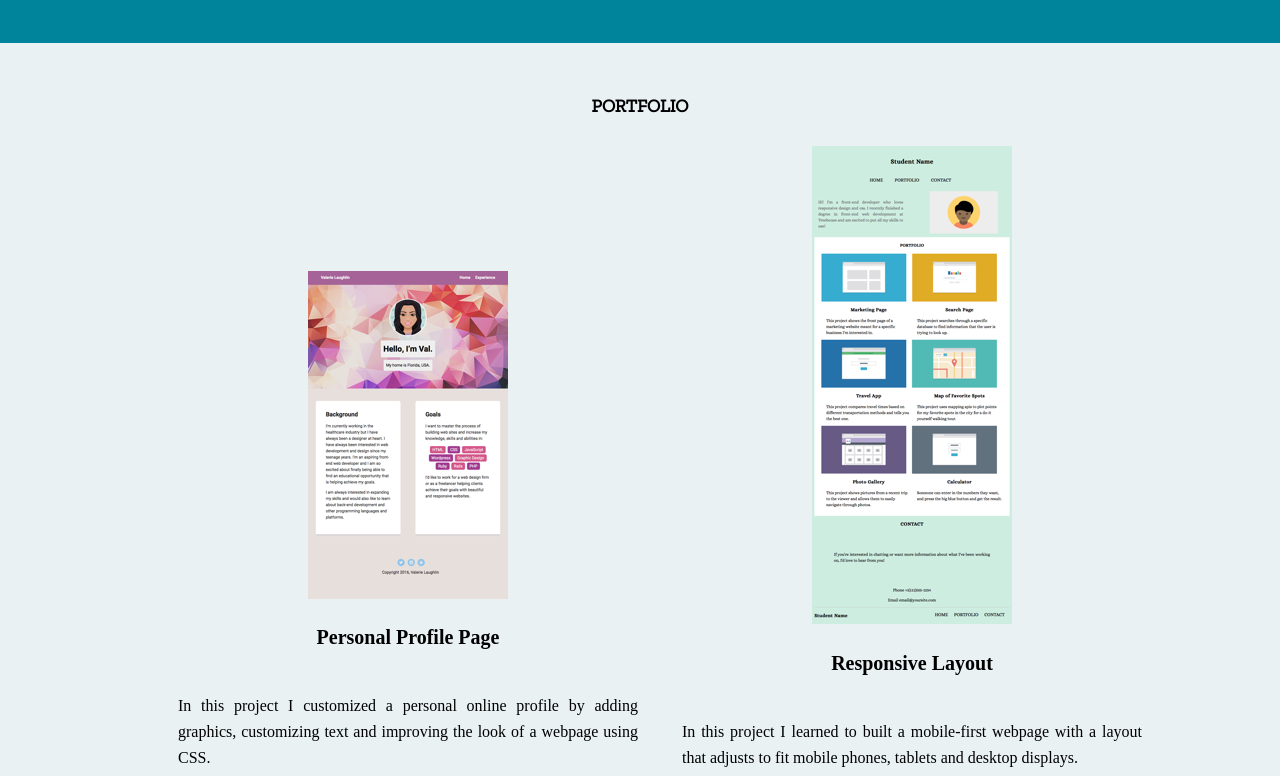
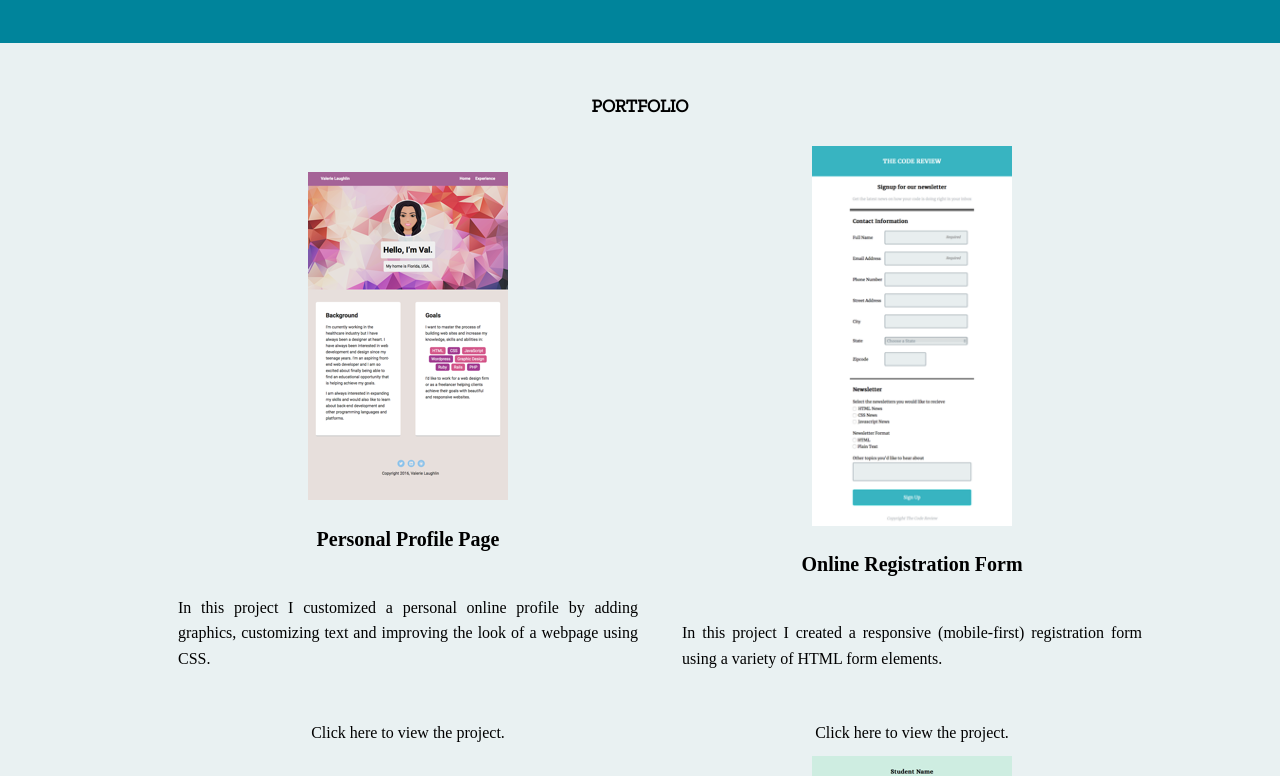
Before and after one commit to vlaughlin/Treehouse-Project-12-Online-Portfolio, a plain HTML site: page portfolio.html in a window 1280 px wide. Shown: the part 185-961 px from the top of the page. Drawn offline with nearby package versions, Linux system fonts and the light colour scheme.

Commit message:
Update portfolio.html

```diff
--- a/portfolio.html
+++ b/portfolio.html
@@ -83,34 +83,20 @@
 
                  <h3>Personal Profile Page</h3>
                     <p>In this project I customized a personal online profile by adding graphics, customizing text and improving the look of a webpage using CSS. </p>
-
-
-
-                        </a>
+                  </a>
+                        <a href="https://vlaughlin.github.io/personalprofile/"> Click here  to view the project.</a>
                     </li>
 
 
-                    <li title="Responsive Layout">
-                        <a data-lightbox="landscapes" data-title="Responsive Layout" href="photos/02.png"><img alt="Responsive Layout" src="photos/thumbnails/02.png">
-                            <h3>Responsive Layout</h3>
-                    <p> In this project I learned to built a mobile-first webpage with a layout that adjusts to fit mobile phones, tablets and desktop displays.</p>
-
-
-
-
-
-                        </a>
-                    </li>
 
 
                     <li title="Online Registration Form">
                         <a data-lightbox="landscapes" data-title="Online Registration Form" href="photos/03.png"><img alt="Online Registration Form" src="photos/thumbnails/03.png">
                          <h3>Online Registration Form</h3>
-                    <p>In this project I created a responsive (mobile-first) registration form using a variety of HTML form elements.
+                    <p>In this project I created a responsive (mobile-first) registration form using a variety of HTML form elements.</p>
 
-
-
-                        </a>
+                             </a>
+                        <a href="https://vlaughlin.github.io/registrationform/"> Click here  to view the project.</a>
                     </li>
 
 
@@ -124,6 +110,9 @@
 
 
                             </a>
+
+                        <a href="https://vlaughlin.github.io/interactivephotogallery/"> Click here  to view the project.</a>
+
                     </li>
 
 
@@ -136,6 +125,9 @@
 
 
                             </a>
+
+                        <a href="https://vlaughlin.github.io/sassproject/"> Click here  to view the project.</a>
+
                     </li>
 
 
@@ -148,6 +140,10 @@
 
 
                             </a>
+
+                        <a href="https://vlaughlin.github.io/svgupdate/"> Click here  to view the project.</a>
+
+
                     </li>
 
 
@@ -162,6 +158,8 @@
 
 
                             </a>
+
+                        <a href="https://vlaughlin.github.io/interactivevideoplayer/"> Click here  to view the project.</a>
                     </li>
 
 
@@ -170,6 +168,9 @@
                              <h3>Accessibility Refractor</h3>
                         <p> In this project I modified a website to make it more accesible for users and search engines. Accesible websites allow anyone to use the web regardless of physical or hardware differences.</p>
                             </a>
+                        <a href="https://vlaughlin.github.io/webaccessibility/"> Click here  to view the project.</a>
+
+
                     </li>
 
 
@@ -183,6 +184,8 @@
 
 
                             </a>
+
+                        <a href="https://vlaughlin.github.io/Treehouse-Project-10-API/"> Click here  to view the project.</a>
                     </li>
 
 
```
